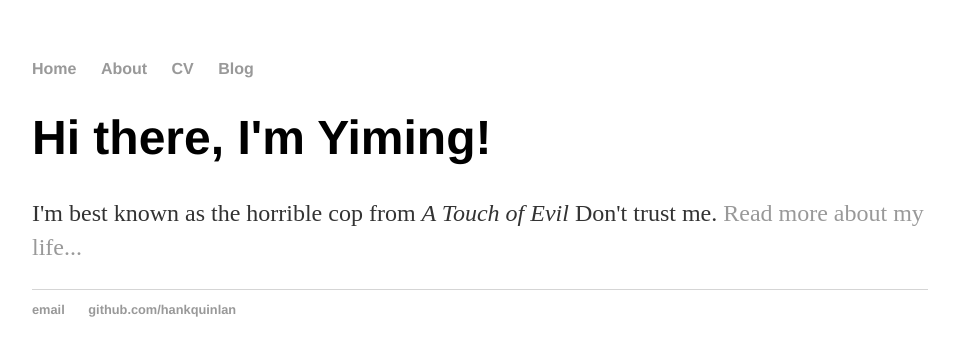
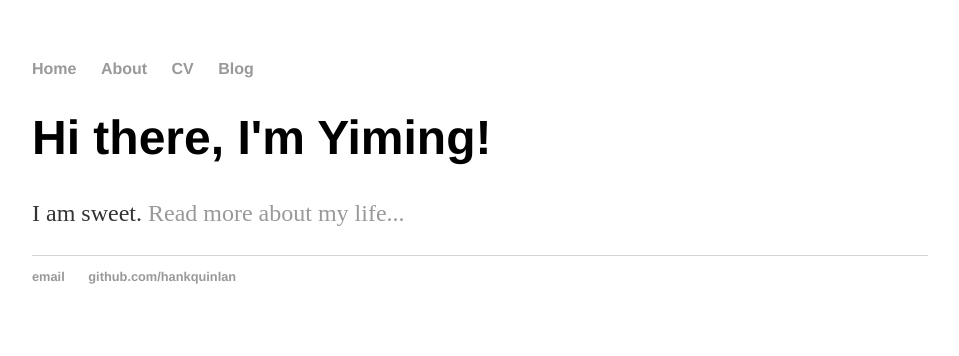
Before and after one commit to jayantony/hello_world, a Jekyll site: the page index.html, which Jekyll copies as it is, in a window 1280 px wide. Shown: the top 356 px of the page, without its empty margins (160-1119 px from the left). Built offline with Jekyll 4.4.1, drawn with Linux system fonts in a browser that asks for light colours.

Commit message:
Update index.html

```diff
--- a/index.html
+++ b/index.html
@@ -17,7 +17,7 @@
 		<div class="container">
     		<div class="blurb">
         		<h1>Hi there, I'm Yiming!</h1>
-				<p>I'm best known as the horrible cop from <em>A Touch of Evil</em> Don't trust me. <a href="/about">Read more about my life...</a></p>
+				<p>I am sweet. <a href="/about">Read more about my life...</a></p>
     		</div><!-- /.blurb -->
 		</div><!-- /.container -->
 		<footer>
```
